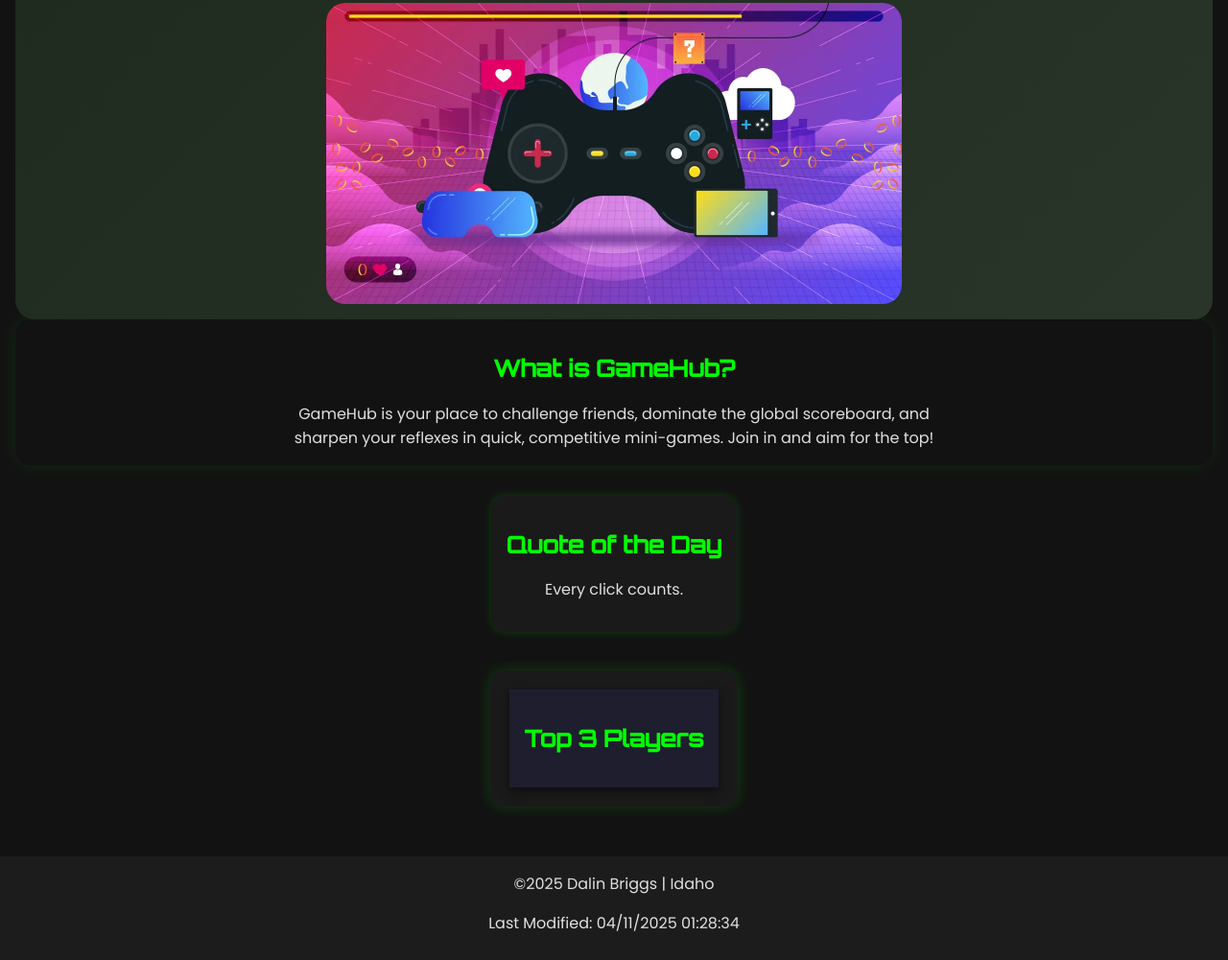
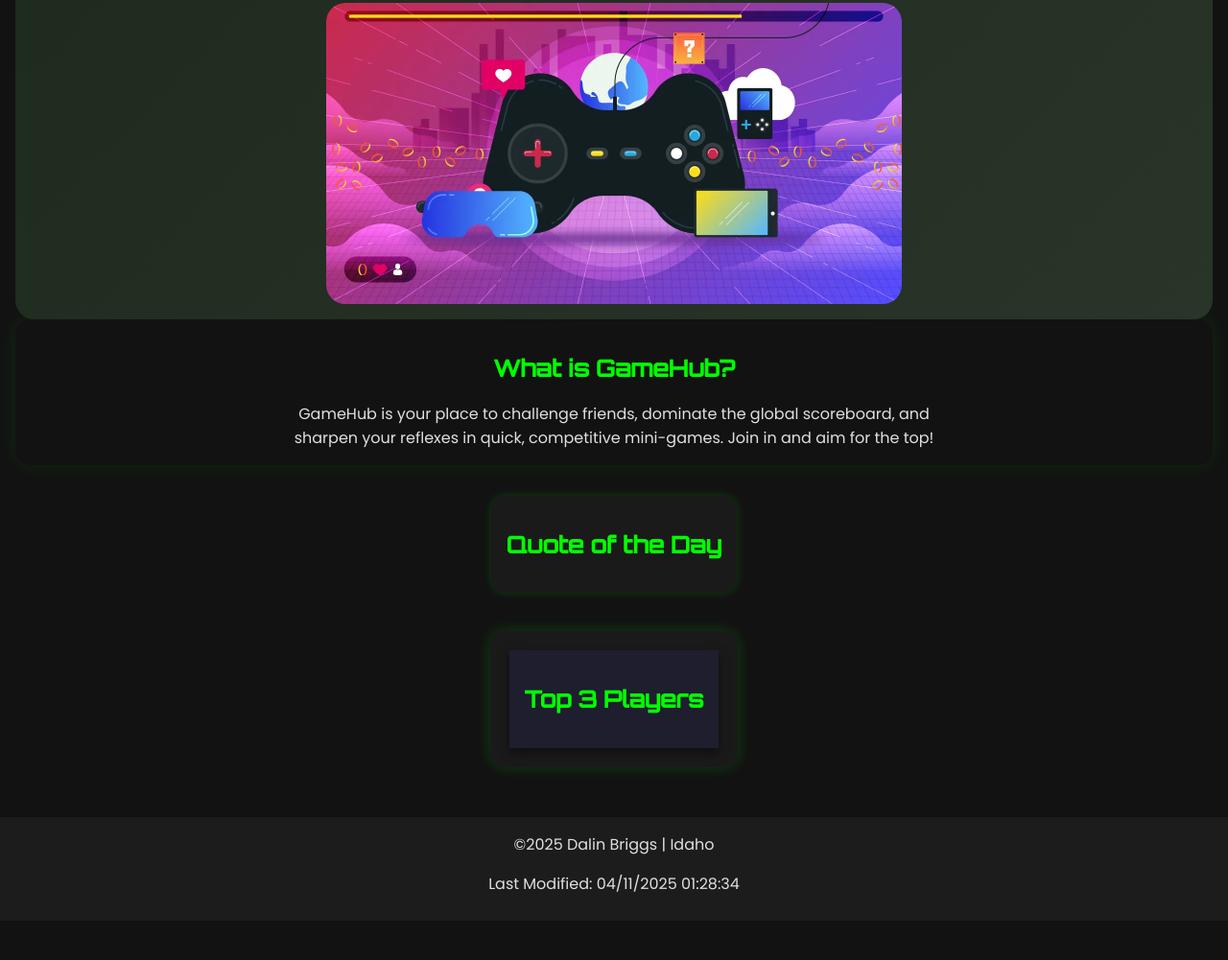
Before and after one commit to briggs-dalin/wdd231, a website: page Project/index.html in a window 1280 px wide. Shown: the part 435-1436 px from the top of the page at 96% size. After the commit the page ends 1395 px from the top, so only its background shows below. Drawn offline with Linux system fonts and the light colour scheme; no server answers.

Commit message:
Forgot to add renderURL to homepage

```diff
--- a/Project/index.html
+++ b/Project/index.html
@@ -67,7 +67,7 @@
     // Function to fetch and display the top 3 players from the leaderboard (had a hard time putting it in a js file, so I left it here)
     const fetchTopPlayers = async () => {
         try {
-            const response = await fetch('http://localhost:3000/leaderboard');
+            const response = await fetch('https://wdd231-0ps2.onrender.com/leaderboard');
             if (!response.ok) {
                 throw new Error('Network response was not ok');
             }
--- a/Project/scripts/modules/home.js
+++ b/Project/scripts/modules/home.js
@@ -44,14 +44,3 @@ document.getElementById('menu-toggle').addEventListener('click', () => {
         fetchTopPlayers();
     });
 });
-
-const quotes = [
-    "Victory is earned, not given.",
-    "Keep grinding. Legends are built, not born.",
-    "Only the best make it to the top.",
-    "Play hard. Play fair.",
-    "Every click counts."
-];
-
-document.getElementById('random-quote').textContent =
-    quotes[Math.floor(Math.random() * quotes.length)];
```
